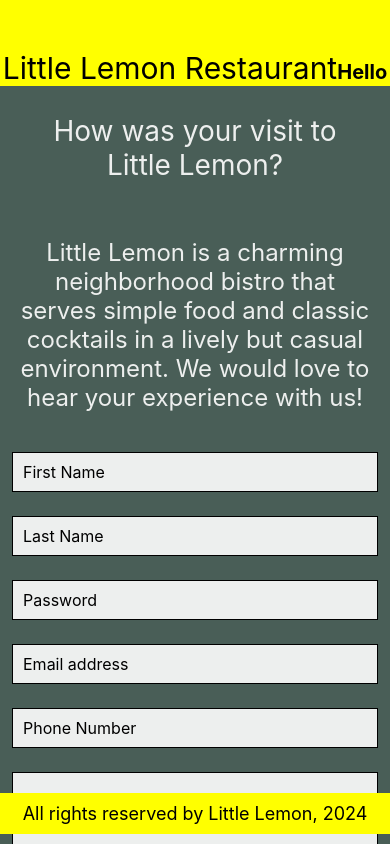
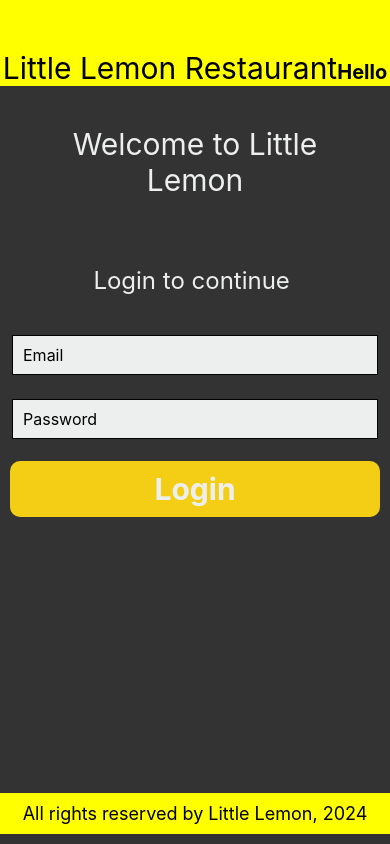
Before and after one commit to Babina081/react-native-tut, a React Native app: screen / in a window 390 px wide. Built offline with nearby package versions, Linux system fonts and the light colour scheme.

Commit message:
add pressable button

```diff
--- a/App.js
+++ b/App.js
@@ -12,8 +12,8 @@ export default function App() {
         <LittleLemonHeader />
         {/* <WelcomeScreen /> */}
         {/* <MenuItems /> */}
-        <FeedbackForm></FeedbackForm>
-        {/* <LoginScreen></LoginScreen> */}
+        {/* <FeedbackForm></FeedbackForm> */}
+        <LoginScreen></LoginScreen>
       </View>
       <View style={styles.footerContainer}>
         <LittleLemonFooter />
--- a/components/LoginScreen.js
+++ b/components/LoginScreen.js
@@ -1,12 +1,21 @@
 import React from "react";
-import { ScrollView, StyleSheet, Text, TextInput } from "react-native";
+import {
+  Pressable,
+  ScrollView,
+  StyleSheet,
+  Text,
+  TextInput,
+} from "react-native";
 
 export default function LoginScreen() {
+  const [loggedIn, setLoggedIn] = React.useState(false);
   const [email, onChangeEmail] = React.useState("");
   const [password, onChangePassword] = React.useState("");
   return (
     <ScrollView style={styles.container}>
       <Text style={styles.headerText}>Welcome to Little Lemon</Text>
+      {!loggedIn && (
+        <>
           <Text style={styles.regularText}>Login to continue </Text>
           <TextInput
             style={styles.inputBox}
@@ -23,6 +32,18 @@ export default function LoginScreen() {
             keyboardType="default"
             secureTextEntry={true}
           ></TextInput>
+          <Pressable
+            style={styles.button}
+            onPress={() => {
+              setLoggedIn(!loggedIn);
+            }}
+          >
+            <Text style={styles.buttonText}>Login</Text>
+          </Pressable>
+        </>
+      )}
+
+      {loggedIn && <Text style={styles.regularText}>You are logged In !</Text>}
     </ScrollView>
   );
 }
@@ -53,4 +74,17 @@ const styles = StyleSheet.create({
     borderColor: "EDEFEE",
     backgroundColor: "#EDEFEE",
   },
+  button: {
+    backgroundColor: "#F4CE14",
+    padding: 10,
+    margin: 10,
+    borderRadius: 10,
+  },
+  buttonText: {
+    color: "#EDEFEE",
+    fontSize: 30,
+    flexWrap: "wrap",
+    textAlign: "center",
+    fontWeight: "bold",
+  },
 });
--- a/components/MenuItems.js
+++ b/components/MenuItems.js
@@ -1,14 +1,5 @@
-import React from "react";
-import {
-  ScrollView,
-  StyleSheet,
-  Text,
-  View,
-  FlatList,
-  ItemSeparatorComponent,
-  ListHeaderComponent,
-  SectionList,
-} from "react-native";
+import React, { useState } from "react";
+import { Pressable, SectionList, StyleSheet, Text, View } from "react-native";
 
 // const menuItemsToDisplay = [
 //   { name: "Hummus", price: "$5.00", id: "1A" },
@@ -117,6 +108,7 @@ const Item = ({ name, price }) => {
 };
 
 export default function MenuItems() {
+  const [showMenu, setShowMenu] = useState(false);
   const renderItem = ({ item }) => (
     <Item name={item.name} price={item.price}></Item>
   );
@@ -142,6 +134,24 @@ export default function MenuItems() {
         ListHeaderComponent={<Header />}
         ListFooterComponent={<Footer />}
       /> */}
+      {!showMenu && (
+        <Text style={menuStyles.infoSection}>
+          Little Lemon is a charming neighborhood bistro that serves simple food
+          and classic cocktails in a lively but casual environment. We would
+          love to hear your experience with us! View our menu below.
+        </Text>
+      )}
+      <Pressable
+        style={menuStyles.button}
+        onPress={() => {
+          setShowMenu(!showMenu);
+        }}
+      >
+        <Text style={menuStyles.buttonText}>
+          {showMenu ? "Home" : "View Menu"}
+        </Text>
+      </Pressable>
+      {showMenu && (
         <SectionList
           keyExtractor={(item, index) => item + index}
           sections={menuItemsToDisplay}
@@ -150,6 +160,7 @@ export default function MenuItems() {
           ItemSeparatorComponent={Separator}
           ListFooterComponent={Footer}
         ></SectionList>
+      )}
       {/* </ScrollView> */}
     </View>
   );
@@ -190,4 +201,24 @@ const menuStyles = StyleSheet.create({
     flexWrap: "wrap",
     textAlign: "center",
   },
+  infoSection: {
+    color: "#EDEFEE",
+    fontSize: 20,
+    flexWrap: "wrap",
+    textAlign: "center",
+    padding: 20,
+  },
+  button: {
+    backgroundColor: "#F4CE14",
+    padding: 10,
+    margin: 10,
+    borderRadius: 10,
+  },
+  buttonText: {
+    color: "#EDEFEE",
+    fontSize: 30,
+    flexWrap: "wrap",
+    textAlign: "center",
+    fontWeight: "bold",
+  },
 });
```
Lines whose indentation alone changed are shown as unchanged.
